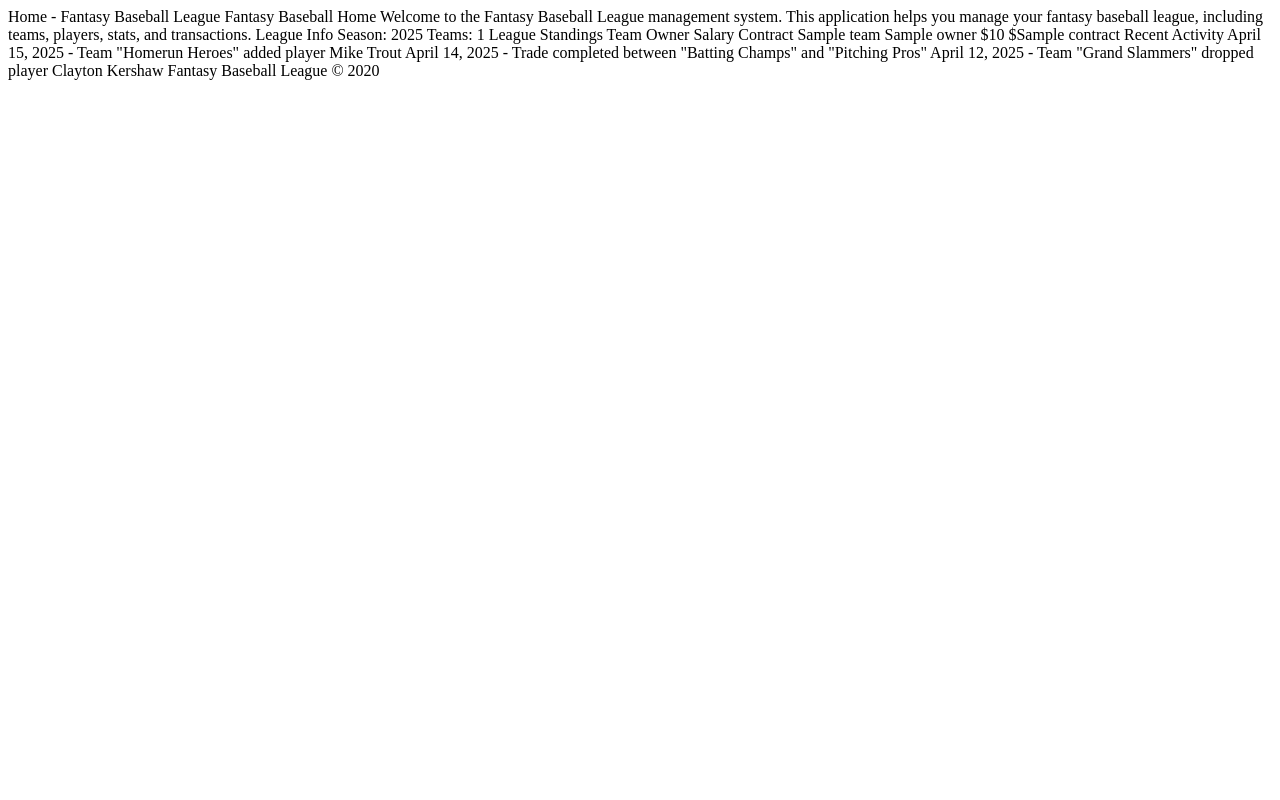
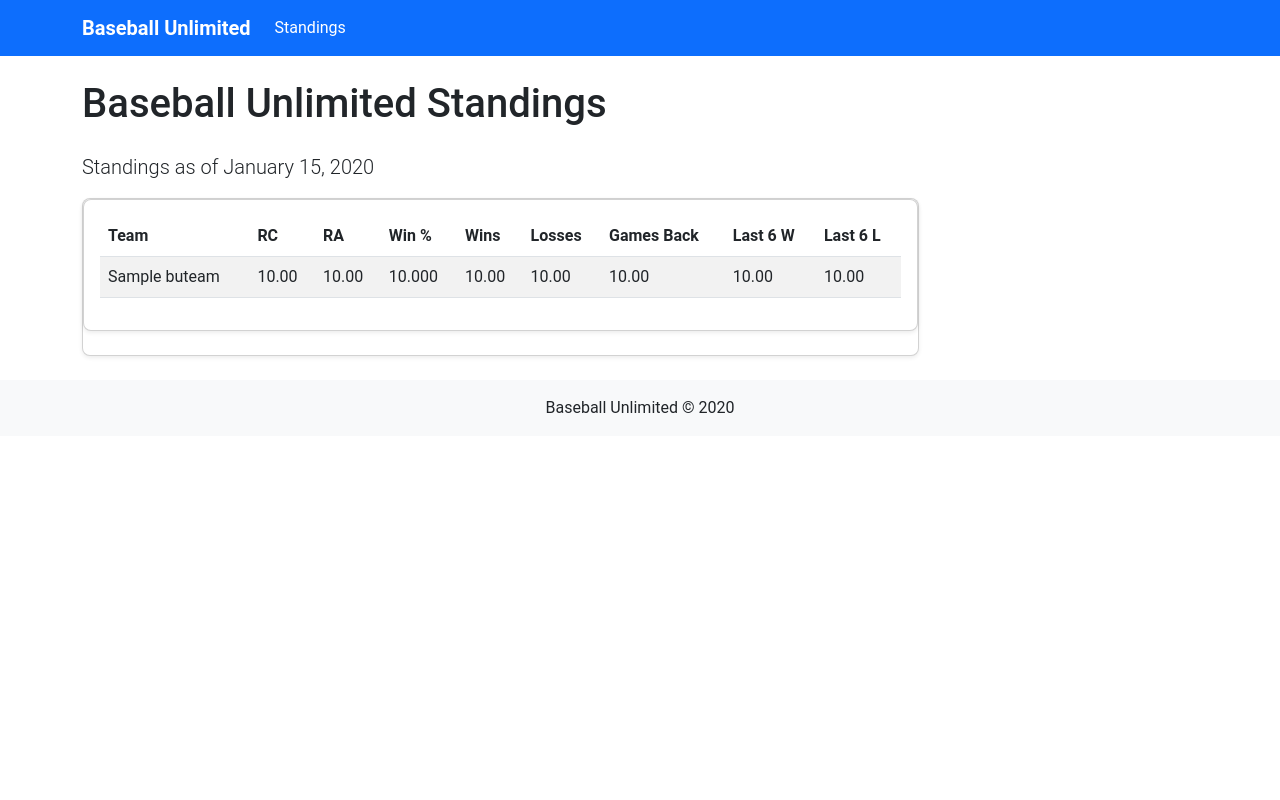
Before and after one commit to stosh99/BU2025, a Flask app: template app/templates/home.html in a window 1280 px wide. Run offline with Flask 3, Linux system fonts and the light colour scheme; the template is opened without the code that fills it: most values are stand-ins (such as "Sample title", 1, 10 or a date in 2020).

Commit message:
second commit

```diff
--- a/app/services/team_service.py
+++ b/app/services/services.py
@@ -15,3 +15,7 @@ def create_team(name, owner, salary=0.0, contract=0.0):
     db.session.add(team)
     db.session.commit()
     return team
+
+def get_all_teams():
+    """Get all teams from the database"""
+    return Team.query.all()
--- a/app/templates/base.html
+++ b/app/templates/base.html
@@ -1,6 +1,51 @@
-{% block title %}Fantasy Baseball League{% endblock %}
+<!DOCTYPE html>
+<html lang="en">
+<head>
+    <meta charset="UTF-8">
+    <meta name="viewport" content="width=device-width, initial-scale=1.0">
+    <title>{% block title %}Baseball Unlimited{% endblock %}</title>
+
+    <!-- Bootstrap 5 CSS -->
+    <link href="https://cdn.jsdelivr.net/npm/bootstrap@5.3.0/dist/css/bootstrap.min.css" rel="stylesheet">
+
+    <!-- Custom CSS -->
+    <link rel="stylesheet" href="{{ url_for('static', filename='css/main.css') }}">
+
     {% block styles %}{% endblock %}
-                Fantasy Baseball Home
-            {% block content %}{% endblock %}
-                   Fantasy Baseball League © {{ now.year }}
-     {% block scripts %}{% endblock %}
+</head>
+<body>
+    <header>
+        <nav class="navbar navbar-expand-lg navbar-dark bg-primary">
+            <div class="container">
+                <a class="navbar-brand" href="{{ url_for('main.home') }}">Baseball Unlimited</a>
+                <button class="navbar-toggler" type="button" data-bs-toggle="collapse" data-bs-target="#navbarNav">
+                    <span class="navbar-toggler-icon"></span>
+                </button>
+                <div class="collapse navbar-collapse" id="navbarNav">
+                    <ul class="navbar-nav">
+                        <li class="nav-item">
+                            <a class="nav-link active" href="{{ url_for('main.home') }}">Standings</a>
+                        </li>
+                        <!-- Add more navigation items here as you develop more pages -->
+                    </ul>
+                </div>
+            </div>
+        </nav>
+    </header>
+
+    <main>
+        {% block content %}{% endblock %}
+    </main>
+
+    <footer class="bg-light py-3 mt-4">
+        <div class="container text-center">
+            <p class="mb-0">Baseball Unlimited © {{ now.year }}</p>
+        </div>
+    </footer>
+
+    <!-- Bootstrap 5 JavaScript Bundle with Popper -->
+    <script src="https://cdn.jsdelivr.net/npm/bootstrap@5.3.0/dist/js/bootstrap.bundle.min.js"></script>
+
+    {% block scripts %}{% endblock %}
+</body>
+</html>
--- a/app/templates/home.html
+++ b/app/templates/home.html
@@ -1,32 +1,49 @@
 {% extends 'base.html' %}
 
-{% block title %}Home - Fantasy Baseball League{% endblock %}
+{% block title %}Baseball Unlimited Standings{% endblock %}
 
 {% block content %}
+<div class="container mt-4">
+    <h1 class="mb-4">Baseball Unlimited Standings</h1>
+    <p class="lead">Standings as of {{ date.strftime('%B %d, %Y') }}</p>
 
-               Welcome to the Fantasy Baseball League management system. This application helps you manage your fantasy baseball league, including teams, players, stats, and transactions.
-                   League Info
-                    Season: 2025
-                    Teams: {{ teams|length }}
-                                League Standings
-                         Team
-                            Owner
-                            Salary
-                            Contract
-
-
-
-                        {% for team in teams %}
-
-                            {{ team.name }}
-                            {{ team.owner }}
-                            ${{ team.salary }}
-                            ${{ team.contract }}
-                            {% else %}
-                           No teams found
-                          {% endfor %}
-                         Recent Activity
-                        April 15, 2025 - Team "Homerun Heroes" added player Mike Trout
-                      April 14, 2025 - Trade completed between "Batting Champs" and "Pitching Pros"
-                     April 12, 2025 - Team "Grand Slammers" dropped player Clayton Kershaw
-                    {% endblock %}
+    <div class="card w-75">
+        <div class="card">
+            <div class="card-body">
+                <div class="table-responsive">
+                    <table class="table table-striped table-hover">
+                        <thead class="thead-dark">
+                            <tr>
+                                <th>Team</th>
+                                <th>RC</th>
+                                <th>RA</th>
+                                <th>Win %</th>
+                                <th>Wins</th>
+                                <th>Losses</th>
+                                <th>Games Back</th>
+                                <th>Last 6 W</th>
+                                <th>Last 6 L</th>
+                            </tr>
+                        </thead>
+                        <tbody>
+                            {% for team in teams %}
+                            <tr>
+                                <td>{{ team.BUTeam }}</td>
+                                <td>{{ "%.2f"|format(team.RC|float) }}</td>
+                                <td>{{ "%.2f"|format(team.RA|float) }}</td>
+                                <td>{{ "%.3f"|format(team.WP|float) }}</td>
+                                <td>{{ "%.2f"|format(team.Wins|float) }}</td>
+                                <td>{{ "%.2f"|format(team.Losses|float) }}</td>
+                                <td>{{ "%.2f"|format(team.GamesBack|float) }}</td>
+                                <td>{{ "%.2f"|format(team.Last6W|float) }}</td>
+                                <td>{{ "%.2f"|format(team.Last6L|float) }}</td>
+                            </tr>
+                            {% endfor %}
+                        </tbody>
+                    </table>
+                </div>
+            </div>
+        </div>
+    </div>
+</div>
+{% endblock %}
--- a/run.py
+++ b/run.py
@@ -1,3 +1,4 @@
+print("Starting application...")
 import os
 from app import create_app
 from app.extensions import db
```
Also changed, not shown: app/__init__.py (+2 -7 lines), app/models/standings.py (added, +20 -0 lines), app/models/team.py (+47 -9 lines), app/routes/main.py (+14 -3 lines), config.py (+14 -18 lines), migrate.py (+4 -3 lines).
